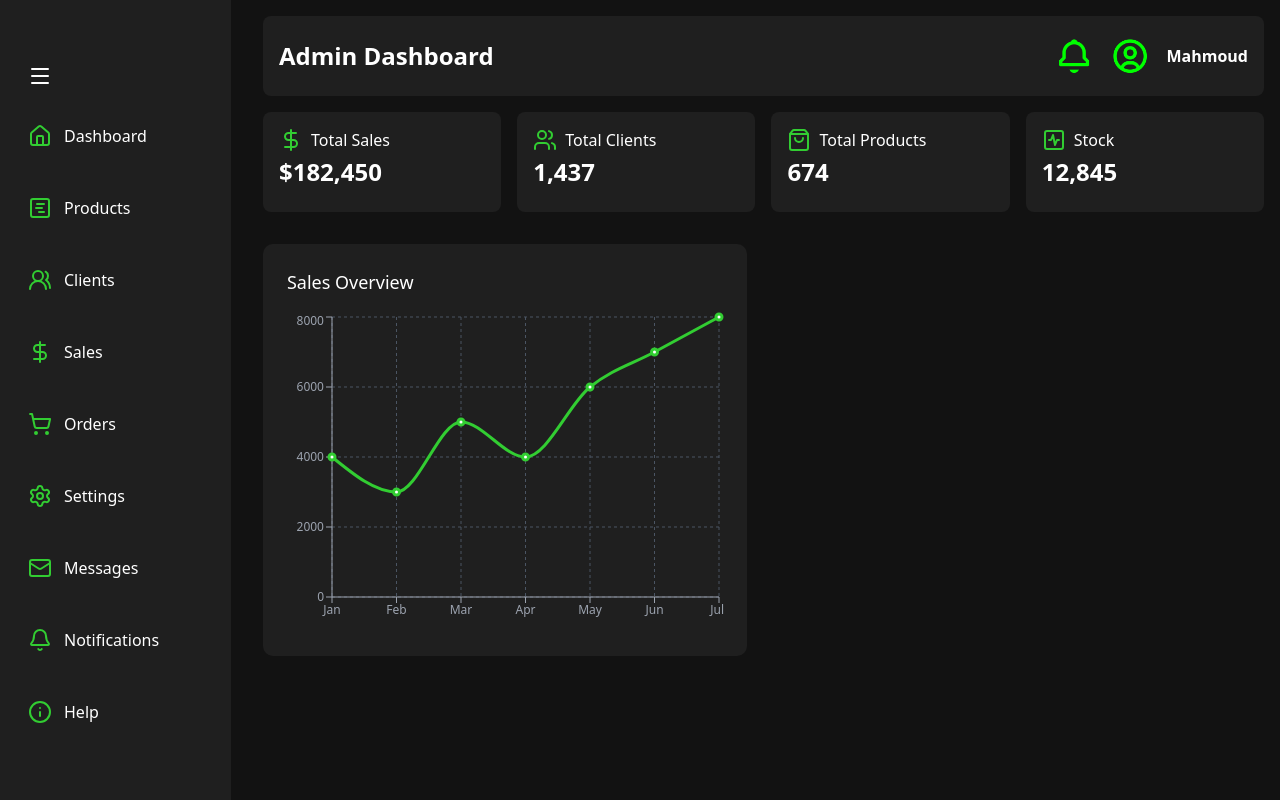
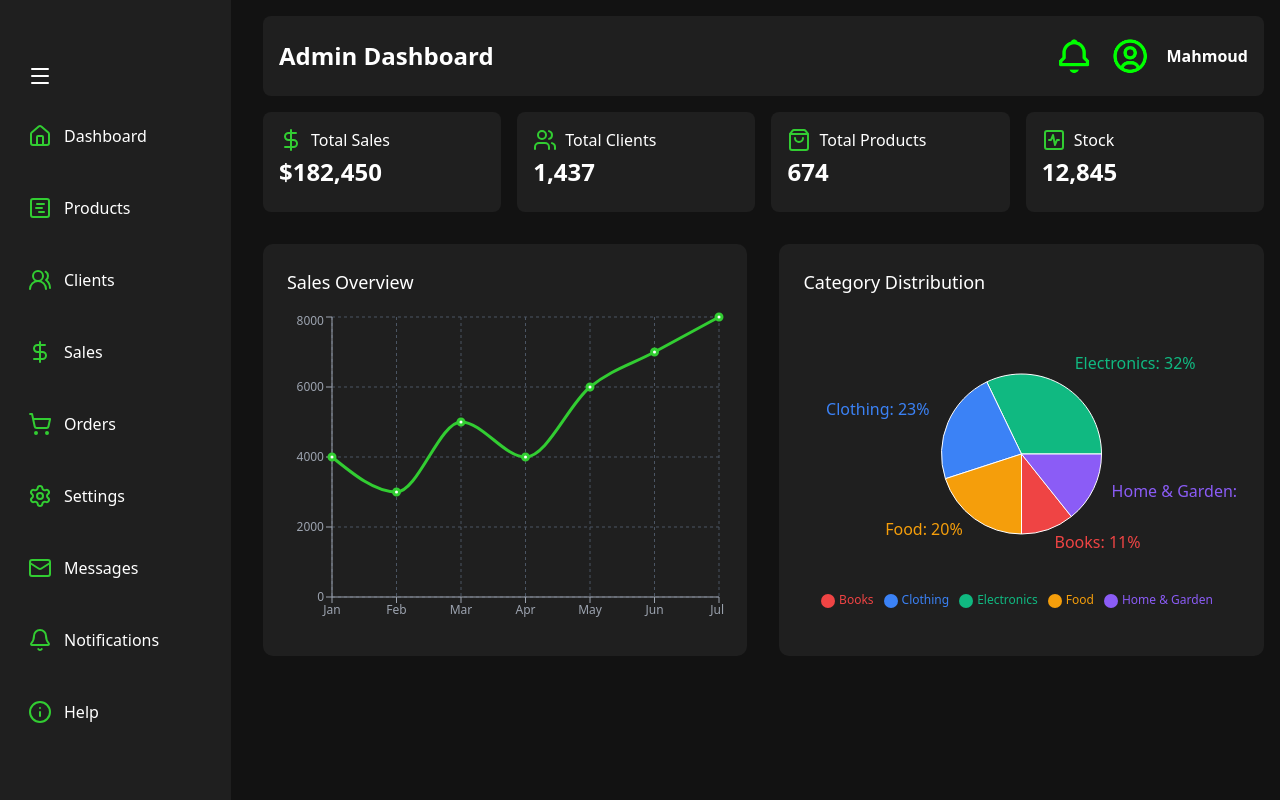
Before and after one commit to 0x-70da/admin-dashboard, a Next.js app: page / in a window 1280 px wide. Built offline with nearby package versions, Linux system fonts and the light colour scheme.

Commit message:
Add Category Distribution Chart to Overview Page

```diff
--- a/app/overview/page.jsx
+++ b/app/overview/page.jsx
@@ -3,6 +3,7 @@ import StatCard from "@/components/StatCard";
 import { DollarSign, ShoppingBag, SquareActivity, Users } from "lucide-react";
 import { motion } from "framer-motion";
 import SalesOverviewChart from "@/components/charts/SalesOverviewChart";
+import CategoryDistributionChart from "@/components/charts/CategoryDistributionChart";
 
 const OverviewPage = () => {
   return (
@@ -21,6 +22,7 @@ const OverviewPage = () => {
 
       <section className="grid grid-cols-1 md:grid-cols-2 gap-8">
         <SalesOverviewChart />
+        <CategoryDistributionChart />
       </section>
     </main>
   );
--- /dev/null
+++ b/components/charts/CategoryDistributionChart.jsx
@@ -0,0 +1,71 @@
+"use client";
+import {
+  PieChart,
+  Pie,
+  Cell,
+  ResponsiveContainer,
+  Tooltip,
+  Legend,
+} from "recharts";
+
+// test data
+const data = [
+  { name: "Electronics", value: 4500 },
+  { name: "Clothing", value: 3200 },
+  { name: "Food", value: 2800 },
+  { name: "Books", value: 1500 },
+  { name: "Home & Garden", value: 2000 },
+];
+
+const COLORS = ["#10b981", "#3b82f6", "#f59e0b", "#ef4444", "#8b5cf6"];
+
+const CategoryDistributionChart = () => {
+  return (
+    <div className="p-4 md:p-6 bg-(--background-secondary) rounded-lg">
+      <h2 className="text-base md:text-lg font-medium mb-4 text-center md:text-left">
+        Category Distribution
+      </h2>
+      <div className="h-64 md:h-80">
+        <ResponsiveContainer width="100%" height="100%">
+          <PieChart>
+            <Pie
+              data={data}
+              cx="50%"
+              cy="50%"
+              labelLine={false}
+              label={({ name, percent }) =>
+                `${name}: ${(percent * 100).toFixed(0)}%`
+              }
+              outerRadius={80}
+              fill="#8884d8"
+              dataKey="value"
+            >
+              {data.map((entry, index) => (
+                <Cell
+                  key={`cell-${index}`}
+                  fill={COLORS[index % COLORS.length]}
+                />
+              ))}
+            </Pie>
+            <Tooltip
+              contentStyle={{
+                backgroundColor: "rgba(31, 41, 95, 0.8)",
+                borderColor: "#4b5563",
+                fontSize: "12px",
+              }}
+              itemStyle={{ color: "#e5e7eb" }}
+            />
+            <Legend
+              verticalAlign="bottom"
+              height={36}
+              iconType="circle"
+              wrapperStyle={{ fontSize: "12px" }}
+            />
+          </PieChart>
+        </ResponsiveContainer>
+      </div>
+    </div>
+  );
+};
+
+export default CategoryDistributionChart;
```
